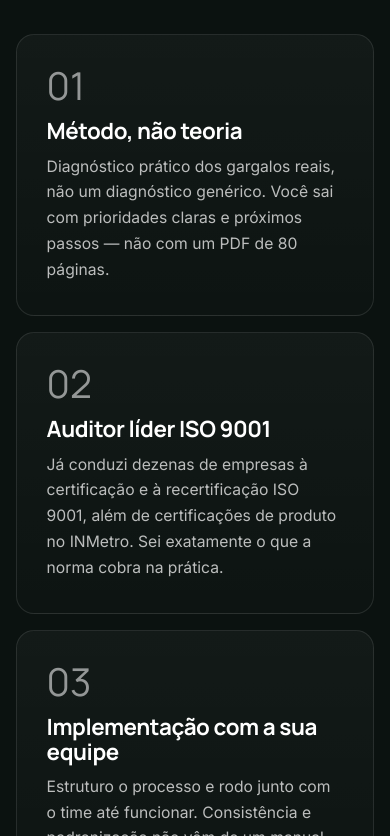
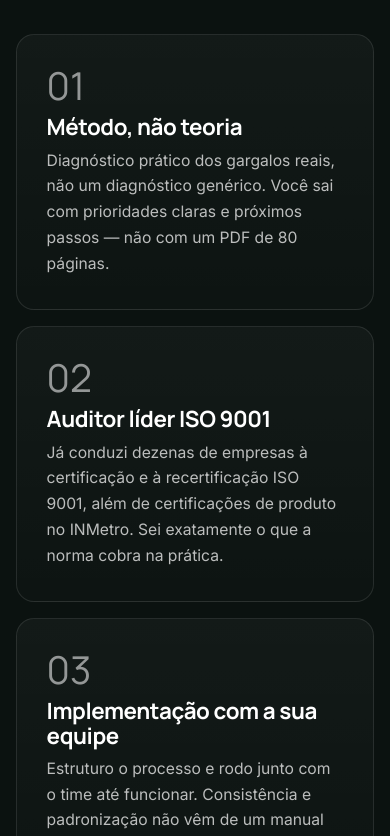
Before and after one commit to luisroquette-labs/piero-garcia-site, a Next.js app: page / in a window 390 px wide. Shown: the part 4848-5684 px from the top of the page. Built offline with nearby package versions, Linux system fonts and the light colour scheme.

Commit message:
fix: enxuga padding/margens (diferenciais e blog cabem em uma tela) + snap mandatory no desktop, proximity no mobile

```diff
--- a/app/globals.css
+++ b/app/globals.css
@@ -336,7 +336,7 @@ h1, h2, h3 { font-family: var(--font-display); font-weight: 700; line-height: 1.
 
 /* ---------- seção genérica ---------- */
 /* site10x: cada seção ocupa uma tela; conteúdo centralizado; snap no topo */
-.section { min-height: 100svh; padding: 88px 0; position: relative; display: flex; flex-direction: column; justify-content: center; scroll-snap-align: start; }
+.section { min-height: 100svh; padding: 64px 0; position: relative; display: flex; flex-direction: column; justify-content: center; scroll-snap-align: start; }
 .section > .wrap { width: min(var(--wrap), 92vw); }
 .section-head { max-width: 720px; margin-bottom: 32px; }
 .section-head h2 { font-size: clamp(2rem, 4.6vw, 3.3rem); margin: 18px 0 0; }
@@ -353,7 +353,7 @@ h1, h2, h3 { font-family: var(--font-display); font-weight: 700; line-height: 1.
 }
 .diff-card:hover { border-color: rgba(143,233,217,0.4); transform: translateY(-3px); }
 .diff-card .k { font-family: var(--font-display); font-size: 2.4rem; color: var(--orange); opacity: 0.55; line-height: 1; }
-.diff-card h3 { font-size: 1.4rem; margin: 14px 0 10px; }
+.diff-card h3 { font-size: 1.4rem; margin: 10px 0 8px; }
 .diff-card p { color: var(--ink-dim); margin: 0; font-size: 0.98rem; }
 .diff-card::after {
   content: ""; position: absolute; right: -40px; top: -40px; width: 120px; height: 120px;
--- a/components/SmoothScroll.tsx
+++ b/components/SmoothScroll.tsx
@@ -31,7 +31,10 @@ export default function SmoothScroll() {
     // Snap magnético: a rolagem assenta no topo de cada seção (uma seção = uma tela).
     // 'proximity' não prende seções que passam de uma tela; seções marcadas
     // data-snap="skip" ficam de fora. Ver CLAUDE.md do site-10x.
-    const snap = new Snap(lenis, { type: "proximity", duration: 0.9, distanceThreshold: "25%" });
+    // Desktop: mandatory (toda seção cabe em uma tela -> para certinho).
+    // Mobile: proximity (seções com muitos cards podem passar de uma tela -> não prende).
+    const isDesktop = window.matchMedia("(min-width: 900px)").matches;
+    const snap = new Snap(lenis, { type: isDesktop ? "mandatory" : "proximity", duration: 0.9, distanceThreshold: "25%" });
     const snapEls = Array.from(
       document.querySelectorAll<HTMLElement>(".anchor-hero, .filme-full, .section")
     ).filter((el) => el.dataset.snap !== "skip");
```
